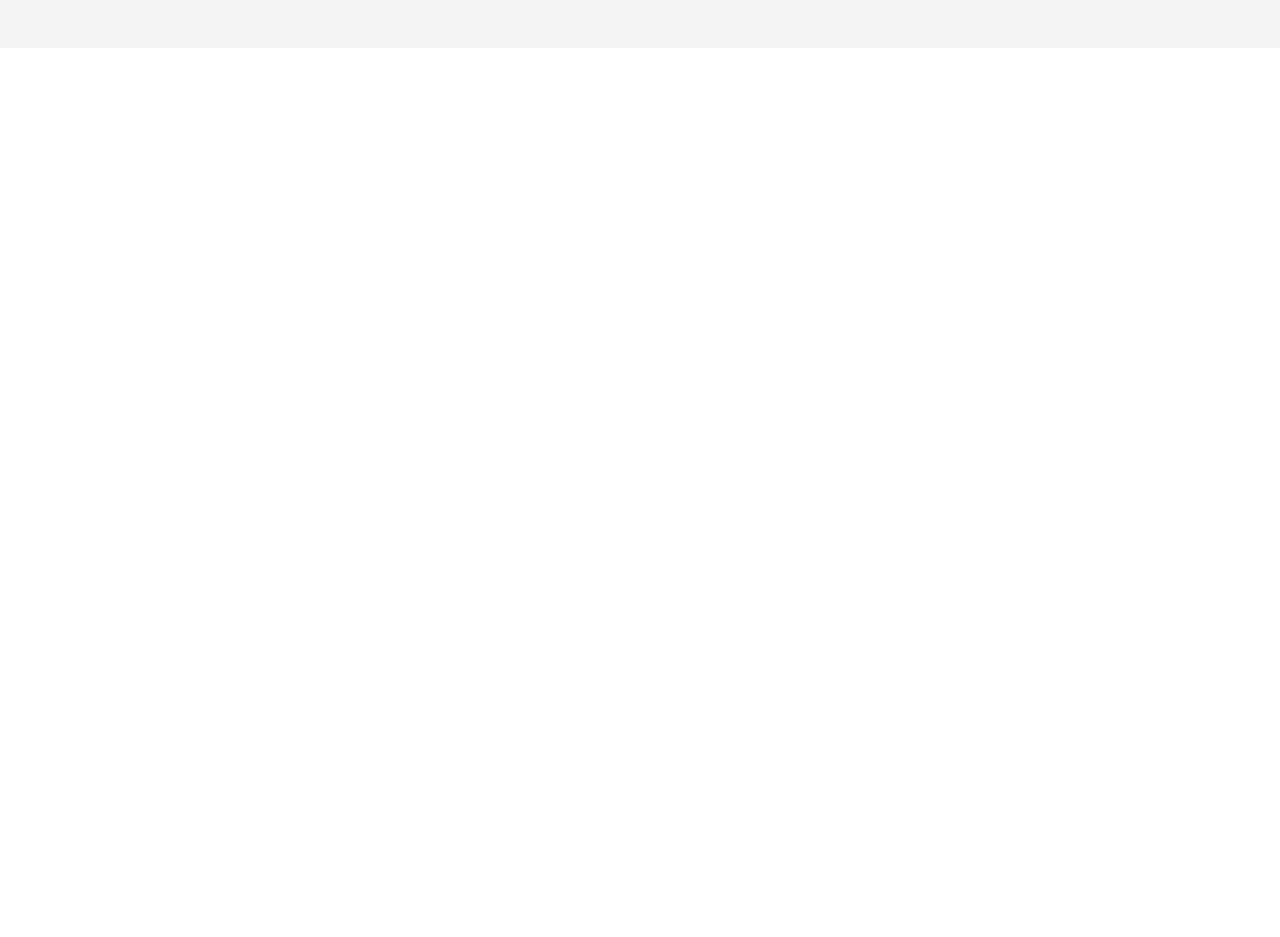
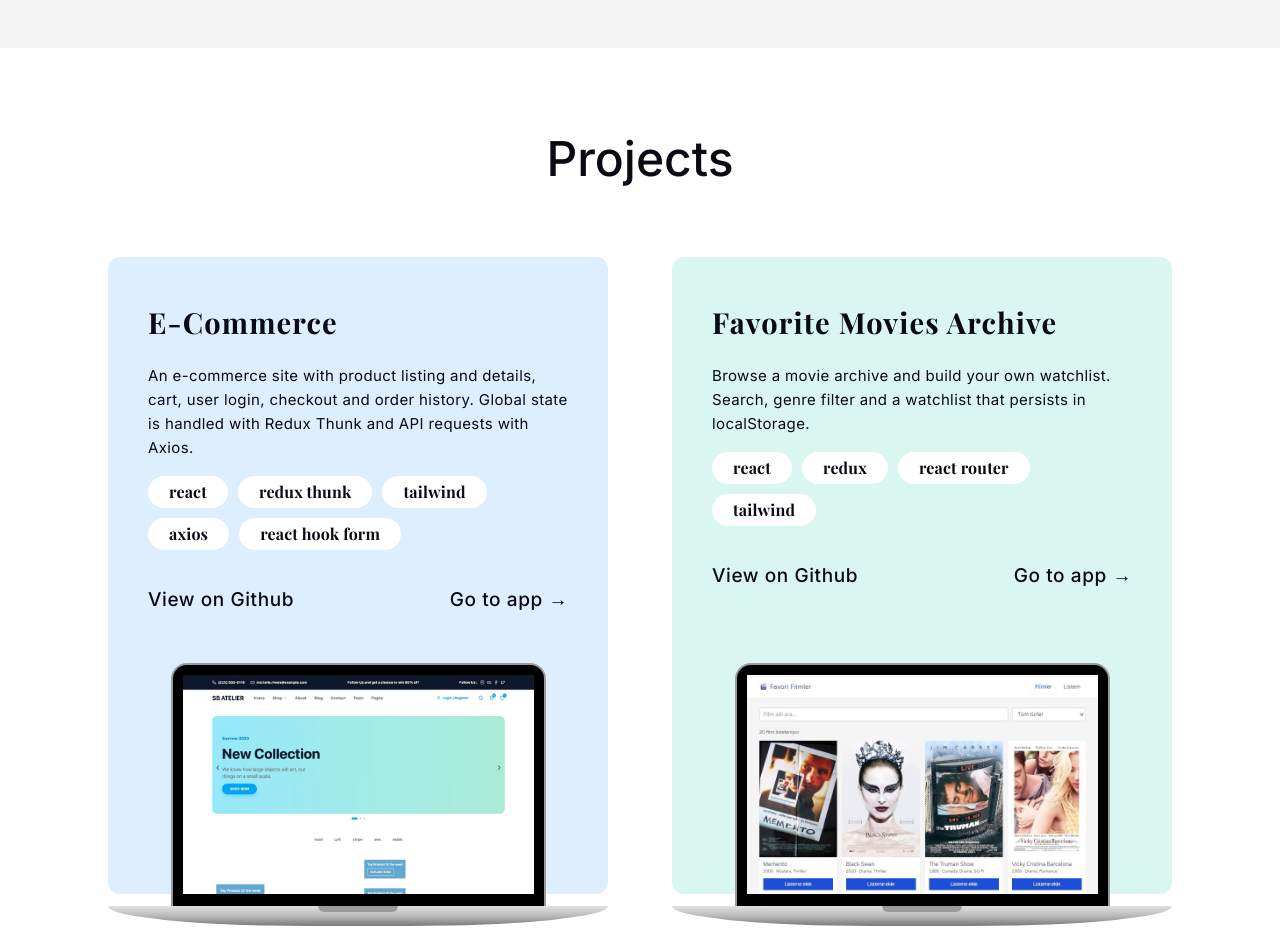
Before and after one commit to sinembaglar/sinems-portfolio, a React (Vite) app: page / in a window 1280 px wide. Shown: the part 1860-2797 px from the top of the page. Before the commit the page ends 1908 px from the top, so only its background shows below. Built offline with nearby package versions, Linux system fonts and the light colour scheme.

Commit message:
Add projects section

```diff
--- a/src/App.jsx
+++ b/src/App.jsx
@@ -1,14 +1,16 @@
 import Hero from './components/Hero'
 import Skills from './components/Skills'
 import Profile from './components/Profile'
+import Projects from './components/Projects'
 
-// The page is built section by section. Projects and Footer come next.
+// The page is built section by section. The footer comes next.
 function App() {
   return (
     <main>
       <Hero />
       <Skills />
       <Profile />
+      <Projects />
     </main>
   )
 }
--- /dev/null
+++ b/src/components/ProjectCard.jsx
@@ -0,0 +1,61 @@
+import { SiPostgresql, SiSpringboot } from 'react-icons/si'
+import ecommerceImage from '../assets/ecommerce.jpg'
+import moviesImage from '../assets/movies.jpg'
+
+// Screenshots by project id (the backend project has no screenshot)
+const images = {
+  1: ecommerceImage,
+  2: moviesImage,
+}
+
+// Card colors from the design, used in order
+const colors = ['bg-project-1', 'bg-project-2', 'bg-project-3']
+
+function ProjectCard({ project, index, githubText, liveText }) {
+  const image = images[project.id]
+
+  return (
+    <article className={`flex flex-col rounded-xl px-6 pt-11 sm:px-10 ${colors[index % colors.length]}`}>
+      <h3 className="font-serif text-[29px] font-bold tracking-[0.04em]">{project.title}</h3>
+      <p className="mt-5 text-[15px] leading-6 tracking-[0.025em]">{project.description}</p>
+
+      <ul className="mt-4 flex flex-wrap gap-2.5">
+        {project.tags.map((tag) => (
+          <li key={tag} lang="en" className="flex h-8 items-center rounded-full bg-tag px-[21px] font-serif text-base font-bold tracking-[0.01em]">
+            {tag}
+          </li>
+        ))}
+      </ul>
+
+      <div className="mt-9 flex justify-between gap-4 text-[19px] font-medium tracking-[0.03em]">
+        <a href={project.github} target="_blank" rel="noreferrer" className="hover:underline">
+          {githubText}
+        </a>
+        {project.live && (
+          <a href={project.live} target="_blank" rel="noreferrer" className="hover:underline">
+            {liveText}
+          </a>
+        )}
+      </div>
+
+      {/* laptop picture: screen + base, the base goes a little below the card */}
+      <div className="-mx-6 mt-auto -mb-8 pt-12 sm:-mx-10">
+        <div className="mx-auto w-[75%] rounded-t-2xl border-2 border-b-0 border-[#9a9a9a] bg-black p-2.5 pb-3">
+          {image ? (
+            <img src={image} alt={project.title} loading="lazy" className="aspect-[16/10] w-full object-cover object-top" />
+          ) : (
+            <div aria-hidden="true" className="flex aspect-[16/10] w-full items-center justify-center gap-6 bg-gradient-to-br from-[#6db33f] to-[#336791] text-6xl text-white">
+              <SiSpringboot />
+              <SiPostgresql />
+            </div>
+          )}
+        </div>
+        <div className="relative h-5 rounded-b-[40%_100%] bg-gradient-to-b from-[#e2e2e2] via-[#b9b9b9] to-[#7a7a7a]">
+          <span aria-hidden="true" className="absolute top-0 left-1/2 h-1.5 w-20 -translate-x-1/2 rounded-b-md bg-[#9a9a9a]" />
+        </div>
+      </div>
+    </article>
+  )
+}
+
+export default ProjectCard
--- /dev/null
+++ b/src/components/Projects.jsx
@@ -0,0 +1,23 @@
+import useLanguage from '../hooks/useLanguage'
+import ProjectCard from './ProjectCard'
+
+function Projects() {
+  const { content } = useLanguage()
+  const { projects } = content
+
+  return (
+    <section aria-labelledby="projects-title" className="container-content pt-16 pb-20 md:pt-[82px]">
+      <h2 id="projects-title" className="text-center text-4xl font-medium md:text-5xl md:leading-[1.21]">
+        {projects.title}
+      </h2>
+
+      <div className="mt-12 grid gap-x-16 gap-y-20 md:mt-[68px] lg:grid-cols-2">
+        {projects.list.map((project, index) => (
+          <ProjectCard key={project.id} project={project} index={index} githubText={projects.githubText} liveText={projects.liveText} />
+        ))}
+      </div>
+    </section>
+  )
+}
+
+export default Projects
```
Also changed, not shown: src/assets/ecommerce.jpg (added), src/assets/movies.jpg (added).
